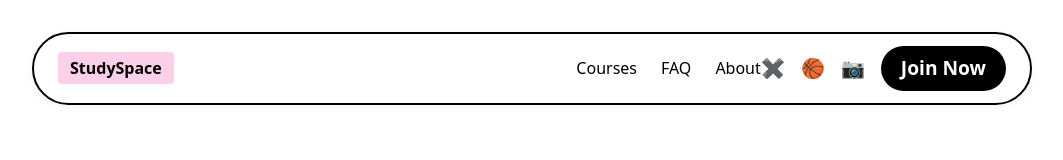
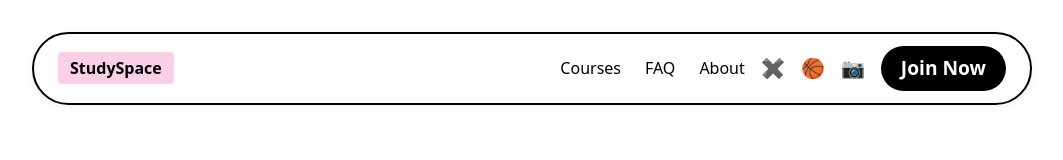
Before and after one commit to PorrangiYalda/StudySpace, a React (Create React App) app in the folder Frontend/framer-clone/: page /login in a window 1280 px wide. Shown: the top 160 px of the page, without its empty margins (108-1171 px from the left). Built offline with nearby package versions, Linux system fonts and the light colour scheme.

Commit message:
fixed navbar 2

```diff
--- a/Frontend/framer-clone/src/components/Navbar.jsx
+++ b/Frontend/framer-clone/src/components/Navbar.jsx
@@ -66,6 +66,7 @@ export default function Navbar({ onFAQClick }) {
     gap: "1rem",
     alignItems: "center",
     fontSize: "1.2rem",
+    paddingLeft: "1rem"
   };
 
   const buttonStyle = {
```
